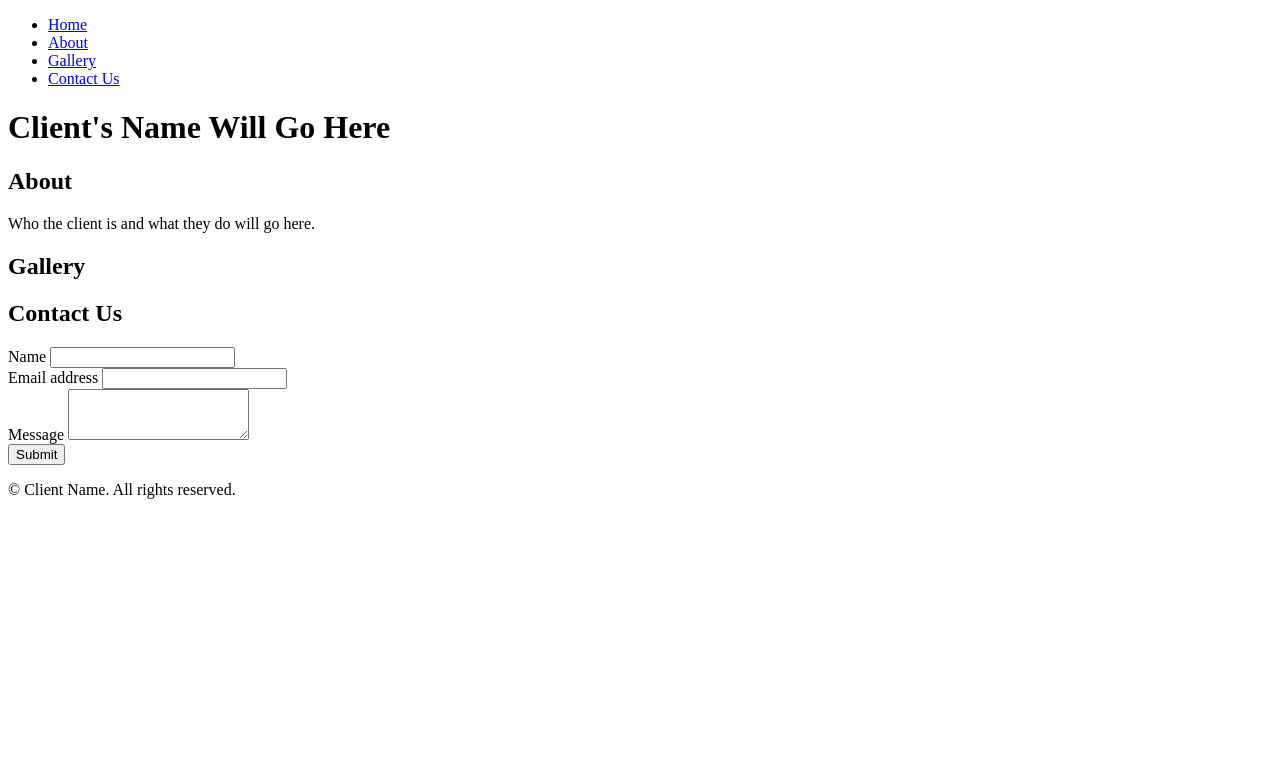
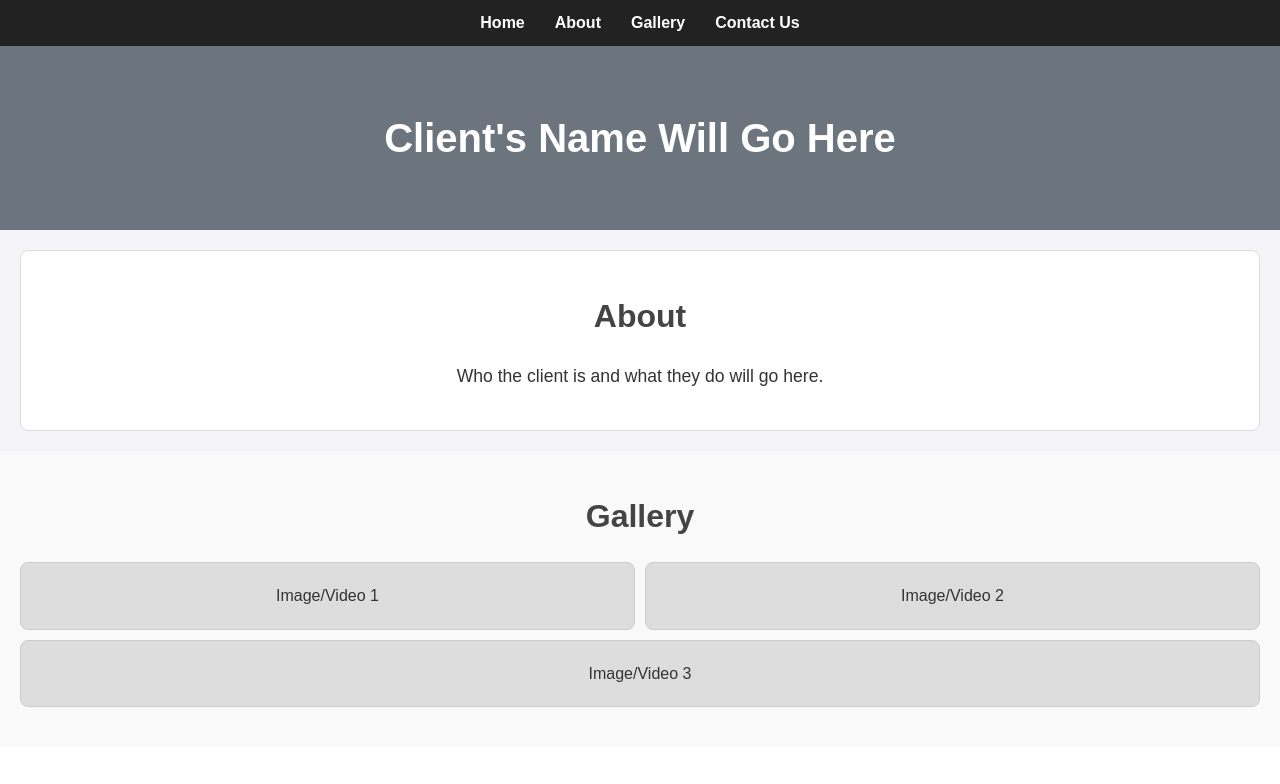
Before and after one commit to CarlosRodZX/aisd-wde-on-the-job-3, a plain HTML site: page index.html in a window 1280 px wide. Shown: the top 784 px of the page. Drawn offline with Linux system fonts and the light colour scheme.

Commit message:
checkpoint #2

```diff
--- /dev/null
+++ b/assets/css/styles.css
@@ -0,0 +1,161 @@
+/* Reset some default browser styles */
+body, h1, h2, p, ul, li, form, label, input, textarea, button {
+    margin: 0;
+    padding: 0;
+    box-sizing: border-box;
+}
+
+body {
+    font-family: 'Arial', sans-serif;
+    line-height: 1.6;
+    color: #333;
+    background-color: #f4f4f9;
+}
+
+/* Navigation Bar */
+.navbar {
+    background-color: #222;
+    padding: 10px 20px;
+}
+
+.nav-list {
+    list-style: none;
+    display: flex;
+    justify-content: center;
+}
+
+.nav-list li {
+    margin: 0 15px;
+}
+
+.nav-link {
+    color: #fff;
+    text-decoration: none;
+    font-weight: bold;
+    transition: color 0.3s ease;
+}
+
+.nav-link:hover {
+    color: #ddd;
+}
+
+/* Header Section */
+.header {
+    background-color: #6c757d;
+    color: #fff;
+    padding: 60px 20px;
+    text-align: center;
+}
+
+.header-title {
+    font-size: 2.5em;
+}
+
+/* About Section */
+.about-section {
+    padding: 40px 20px;
+    text-align: center;
+    background-color: #fff;
+    border: 1px solid #ddd;
+    margin: 20px;
+    border-radius: 8px;
+}
+
+.about-section h2 {
+    font-size: 2em;
+    margin-bottom: 20px;
+    color: #444;
+}
+
+.about-section p {
+    font-size: 1.1em;
+}
+
+/* Gallery Section */
+.gallery-section {
+    padding: 40px 20px;
+    background-color: #f9f9f9;
+}
+
+.gallery-section h2 {
+    font-size: 2em;
+    margin-bottom: 20px;
+    text-align: center;
+    color: #444;
+}
+
+.gallery-content {
+    display: flex;
+    gap: 10px;
+    justify-content: center;
+    flex-wrap: wrap;
+}
+
+.gallery-item {
+    background-color: #ddd;
+    padding: 20px;
+    flex: 1 1 30%;
+    text-align: center;
+    border: 1px solid #ccc;
+    border-radius: 8px;
+}
+
+/* Contact Us Section */
+.contact-section {
+    padding: 40px 20px;
+    text-align: center;
+    background-color: #fff;
+}
+
+.contact-section h2 {
+    font-size: 2em;
+    margin-bottom: 20px;
+    color: #444;
+}
+
+.contact-form {
+    max-width: 600px;
+    margin: 0 auto;
+    text-align: left;
+    display: flex;
+    flex-direction: column;
+    gap: 15px;
+}
+
+.form-group {
+    display: flex;
+    flex-direction: column;
+}
+
+input, textarea {
+    width: 100%;
+    padding: 10px;
+    margin-top: 5px;
+    border: 1px solid #ddd;
+    border-radius: 5px;
+    font-size: 1em;
+}
+
+.submit-btn {
+    background-color: #007bff;
+    color: #fff;
+    border: none;
+    padding: 10px 20px;
+    cursor: pointer;
+    border-radius: 5px;
+    align-self: center;
+    transition: background-color 0.3s ease;
+}
+
+.submit-btn:hover {
+    background-color: #0056b3;
+}
+
+/* Footer */
+.footer {
+    background-color: #222;
+    color: #fff;
+    text-align: center;
+    padding: 10px 20px;
+    margin-top: 20px;
+}
--- a/index.html
+++ b/index.html
@@ -6,67 +6,81 @@
   <meta name="viewport"
        content="width=device-width, initial-scale=1.0">
   <title>Client Website</title>
-  <!-- Your link to the CSS file will go below  -->
-  <link rel="stylesheet" href="./assets/css/style.css">
+  <!-- Link to the CSS file -->
+  <link rel="stylesheet"
+       href="./assets/css/styles.css">
 </head>
 
 <body>
   <!-- Navigation Bar -->
-  <nav>
-    <!-- Links to different sections of the website -->
-    <ul>
-      <li><a href="#header">Home</a></li>
-      <li><a href="#about">About</a></li>
-      <li><a href="#gallery">Gallery</a></li>
-      <li><a href="#contact">Contact Us</a></li>
+  <nav class="navbar">
+    <ul class="nav-list">
+      <li><a href="#header"
+             class="nav-link">Home</a></li>
+      <li><a href="#about"
+             class="nav-link">About</a></li>
+      <li><a href="#gallery"
+             class="nav-link">Gallery</a></li>
+      <li><a href="#contact"
+             class="nav-link">Contact Us</a></li>
     </ul>
   </nav>
 
   <!-- Header Section -->
-  <header id="header">
-    <h1>Client's Name Will Go Here</h1>
+  <header id="header"
+       class="header">
+    <h1 class="header-title">Client's Name Will Go Here</h1>
   </header>
 
   <!-- About Section -->
-  <section id="about">
+  <section id="about"
+       class="about-section">
     <h2>About</h2>
     <p>Who the client is and what they do will go here.</p>
   </section>
 
   <!-- Gallery Section -->
-  <section id="gallery">
+  <section id="gallery"
+       class="gallery-section">
     <h2>Gallery</h2>
     <!-- Placeholder for images/videos -->
+    <div class="gallery-content">
+      <div class="gallery-item">Image/Video 1</div>
+      <div class="gallery-item">Image/Video 2</div>
+      <div class="gallery-item">Image/Video 3</div>
+    </div>
   </section>
 
   <!-- Contact Us Section -->
-  <section id="contact">
+  <section id="contact"
+       class="contact-section">
     <h2>Contact Us</h2>
-    <form>
-      <div>
+    <form class="contact-form">
+      <div class="form-group">
         <label for="name">Name</label>
         <input type="text"
              id="name"
              required>
       </div>
-      <div>
+      <div class="form-group">
         <label for="email">Email address</label>
         <input type="email"
              id="email"
              required>
       </div>
-      <div>
+      <div class="form-group">
         <label for="message">Message</label>
         <textarea id="message"
              rows="3"
              required></textarea>
       </div>
-      <button type="submit">Submit</button>
+      <button type="submit"
+           class="submit-btn">Submit</button>
     </form>
   </section>
 
   <!-- Footer -->
-  <footer>
+  <footer class="footer">
     <p>&copy; Client Name. All rights reserved.</p>
   </footer>
 
```
Also changed, not shown: assets/images/css/styles.css (deleted), 1 other file.
